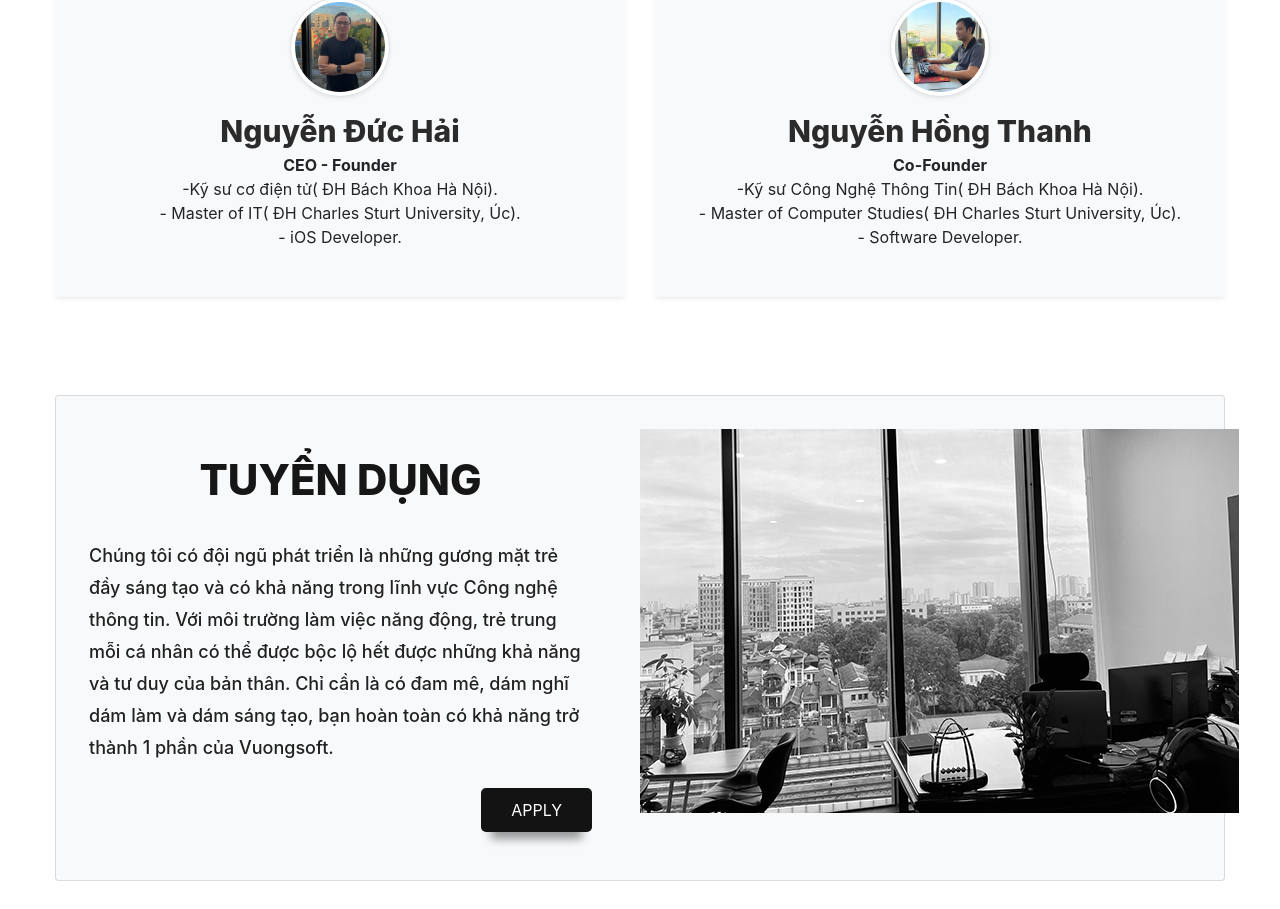
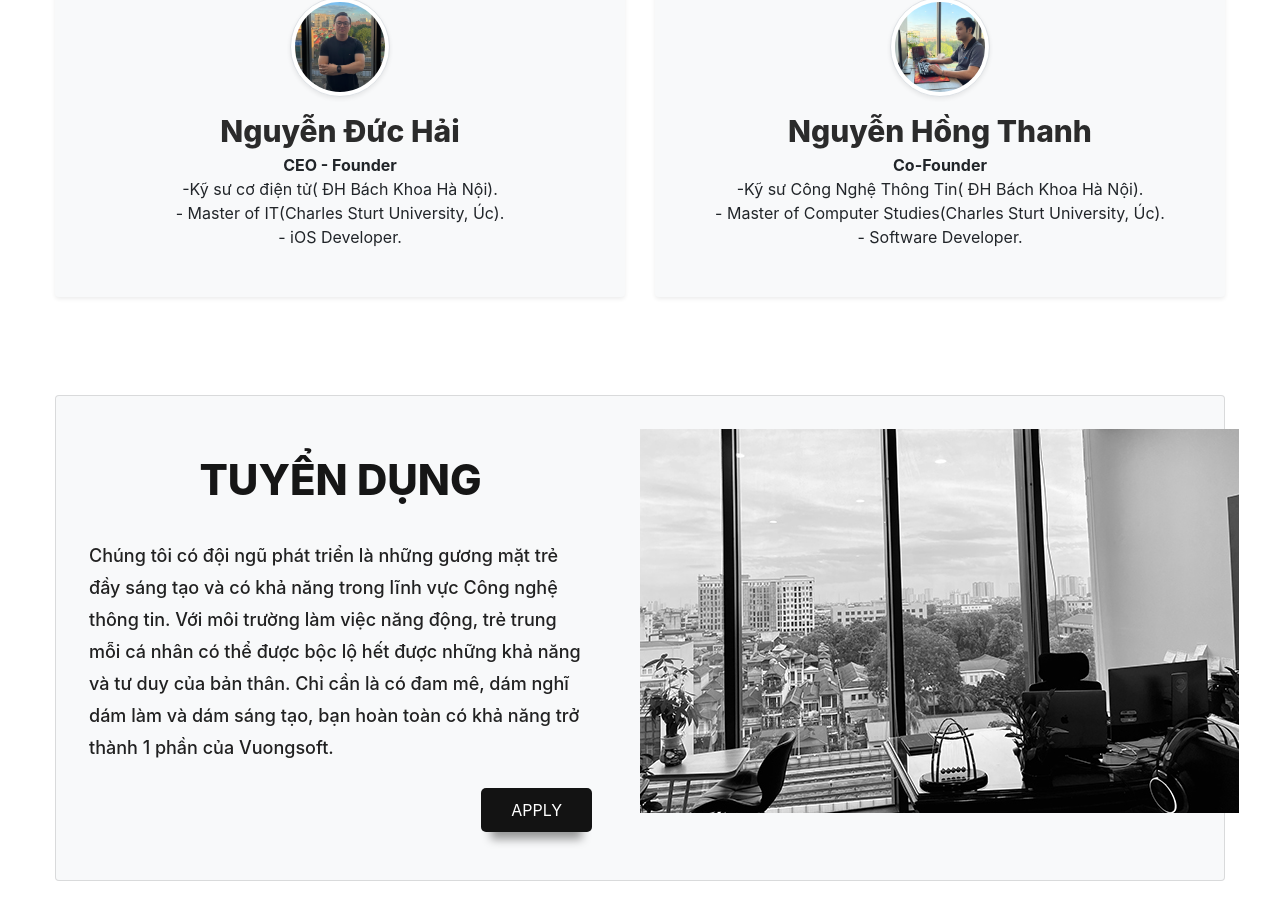
Before and after one commit to HoTuHi/sa, a plain HTML site: page index.html in a window 1280 px wide. Shown: the part 3720-4629 px from the top of the page. Drawn offline with nearby package versions, Linux system fonts and the light colour scheme.

Commit message:
4/7/2021 Dear Hi, that another day, good job !!! update app details popup 🌹🎉🎉🌹✌🎉🌹🌹💋🎉

```diff
--- a/index.html
+++ b/index.html
@@ -585,7 +585,7 @@ Hoặc Facebook: https://www.facebook.com/groups/monngonsydney
                             <div>
                                 <span>
                                     -Kỹ sư cơ điện tử( ĐH Bách Khoa Hà Nội). <br>
-                                    - Master of IT( ĐH Charles Sturt University, Úc).
+                                    - Master of IT(Charles Sturt University, Úc).
                                     <br>
                                     - iOS Developer.
                                 </span>
@@ -600,7 +600,7 @@ Hoặc Facebook: https://www.facebook.com/groups/monngonsydney
                             <div>
                                 <span>
                                     -Kỹ sư Công Nghệ Thông Tin( ĐH Bách Khoa Hà Nội). <br>
-                                    - Master of Computer Studies( ĐH Charles Sturt University, Úc).
+                                    - Master of Computer Studies(Charles Sturt University, Úc).
                                     <br>
                                     - Software Developer.
                                 </span>
```
